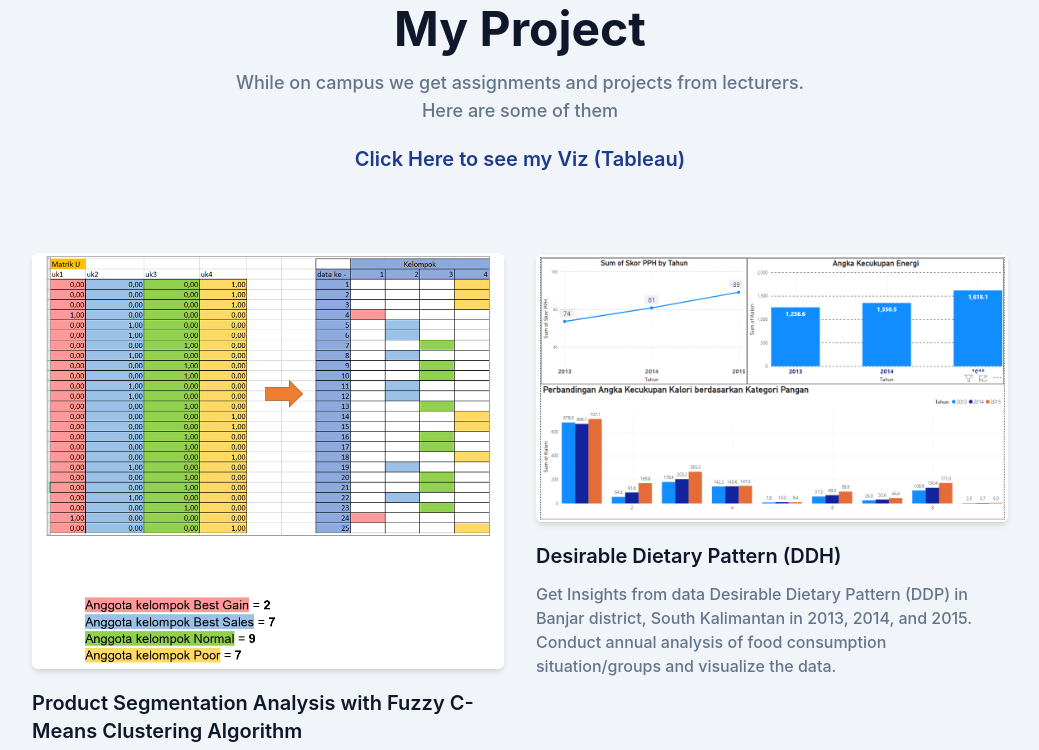
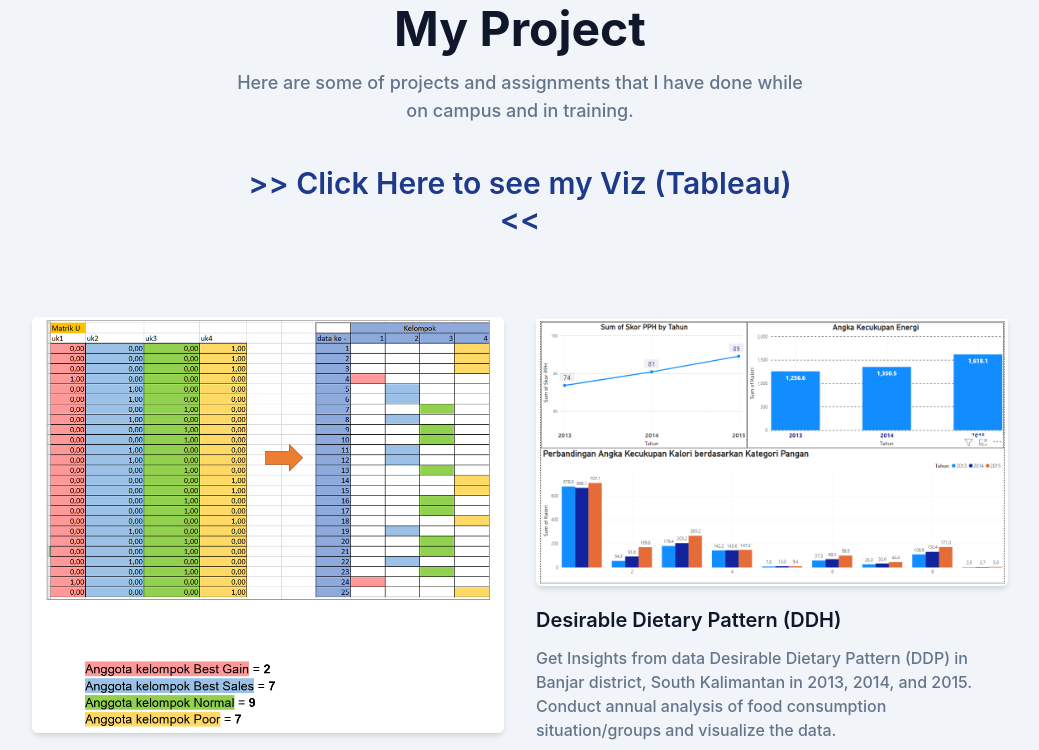
Before and after one commit to tiffanyrds/portofolio, a website: page index.html in a window 1280 px wide. Shown: the part 1419-2169 px from the top of the page, without its empty margins (120-1159 px from the left). Drawn offline with Linux system fonts and the light colour scheme.

Commit message:
edit size font

```diff
--- a/index.html
+++ b/index.html
@@ -175,11 +175,11 @@
                 <div class="max-w-xl mx-auto text-center mb-16">
                     <h4 class="font-semibold text-lg text-primary mb-2">Portofolio</h4>
                     <h2 class="font-bold text-dark text-3xl mb-4 sm:text-4xl lg:text-5xl">My Project</h2>
-                    <p class="font-medium text-md text-secondary md:text-lg">While on campus we get assignments and projects from lecturers. Here are some of them</p>
+                    <p class="font-medium text-md text-secondary md:text-lg">Here are some of projects and assignments that I have done while on campus and in training.</p>
                     <!-- Tableu -->
-                     <div>
+                     <div style="margin-top: 40px;">
                         <a href="https://public.tableau.com/app/profile/tiffany.sondakh/vizzes" target="_blank">
-                            <h3 class="font-semibold text-xl text-blue-900 mt-5 mb-3"> Click Here to see my Viz (Tableau)</h3>
+                            <h3 class="font-semibold text-3xl text-blue-900 mt-10 mb-3"> &gt;&gt; Click Here to see my Viz (Tableau) &lt;&lt; </h3>
                         </a>
                      </div>
                 </div>
```
